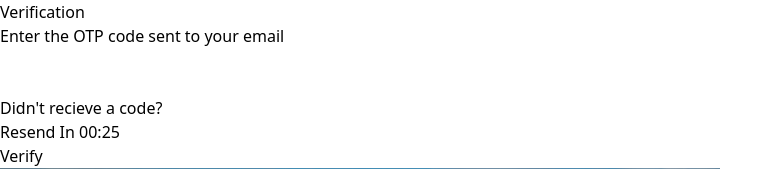
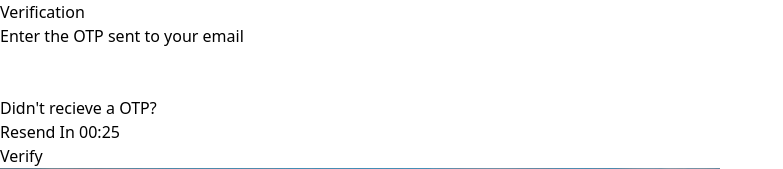
Before and after one commit to dignitestudios-dev/perfect-boat-auth, a React (Vite) app: page /onboard-verify-otp in a window 1280 px wide. Shown: the top 169 px of the page, without its empty margins (0-783 px from the left). Built offline with nearby package versions, Linux system fonts and the light colour scheme; no server answers.

Commit message:
otp code spelling

```diff
--- a/src/pages/OnboardVerifyOtp.jsx
+++ b/src/pages/OnboardVerifyOtp.jsx
@@ -132,7 +132,7 @@ const OnboardVerifyOtp = () => {
               Verification
             </h1>
             <p className=" font-normal text-[17px] text-white leading-[21.6px] tracking-[-1.2px]">
-              Enter the OTP code sent to your email
+              Enter the OTP sent to your email
             </p>
           </div>
           <div className="w-full h-auto grid grid-cols-6 justify-start items-center gap-4 my-4 ">
@@ -154,7 +154,7 @@ const OnboardVerifyOtp = () => {
           <div className="w-full h-auto flex justify-center lg:flex lg:flex-col mb-10 md:justify-start md:mb-20 gap-1">
             <div className="w-full lg:w-[434px] flex lg:justify-center lg:items-center gap-1">
               <span className="text-[13px] font-medium text-[#C2C6CB]">
-                Didn't recieve a code?
+                Didn't recieve a OTP?
               </span>
               {isActive ? (
                 <CountDown
```
